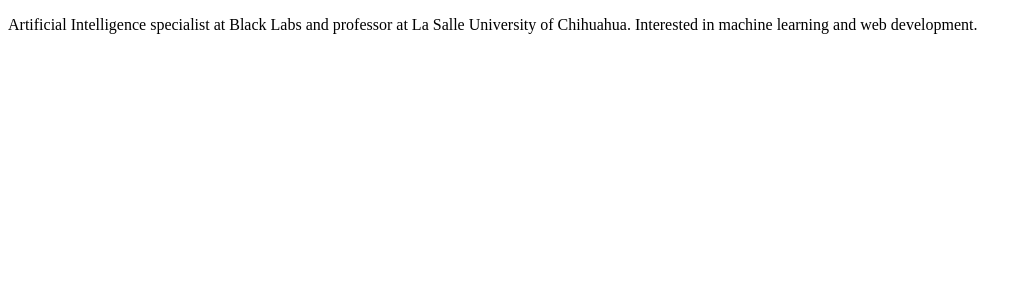
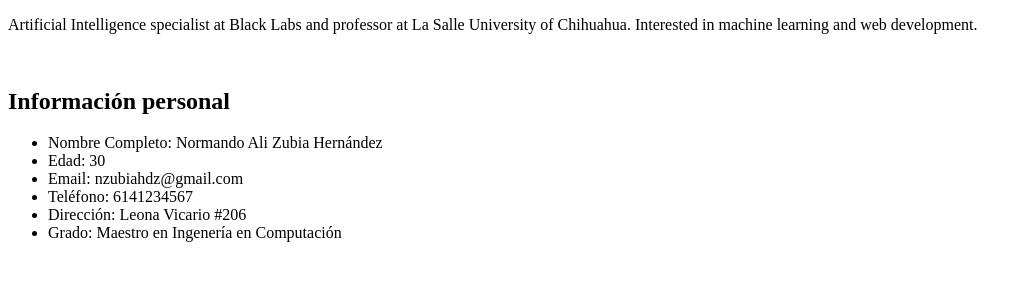
Before and after one commit to NZubia/nzubia.github.io, a plain HTML site: page index.html in a window 1280 px wide. Shown: the part 105-386 px from the top of the page, without its empty margins (0-1027 px from the left). Drawn offline with Linux system fonts and the light colour scheme.

Commit message:
Se agrega sección de información personal

```diff
--- a/index.html
+++ b/index.html
@@ -7,5 +7,16 @@
 		<h1>Normando Ali Zubia Hernández</h1>
 		<h3>Desarrollador de Software</h3>
 		<p>Artificial Intelligence specialist at Black Labs and professor at La Salle University of Chihuahua. Interested in machine learning and web development.</p>
+		<br>
+		<h2>Información personal</h2>
+		<ul>
+			<li>Nombre Completo: Normando Ali Zubia Hernández</li>
+			<li>Edad: 30</li>
+			<li>Email: nzubiahdz@gmail.com</li>
+			<li>Teléfono: 6141234567</li>
+			<li>Dirección: Leona Vicario #206</li>
+			<li>Grado: Maestro en Ingenería en Computación</li>
+		</ul>
+
 	</body>
 </html>
```
